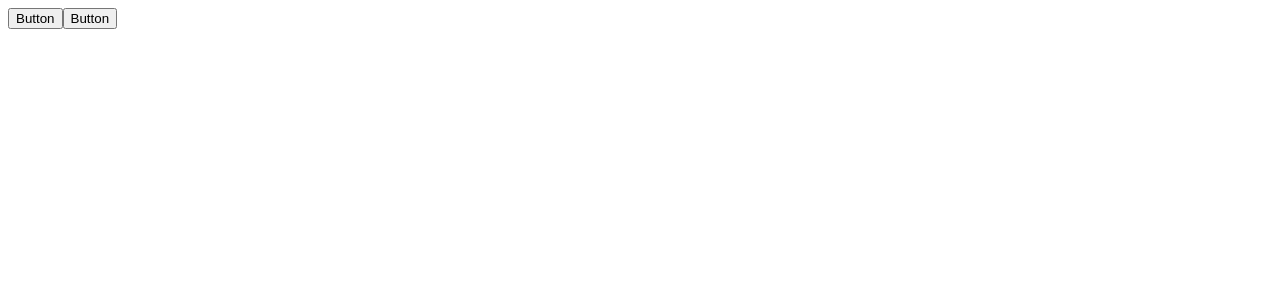
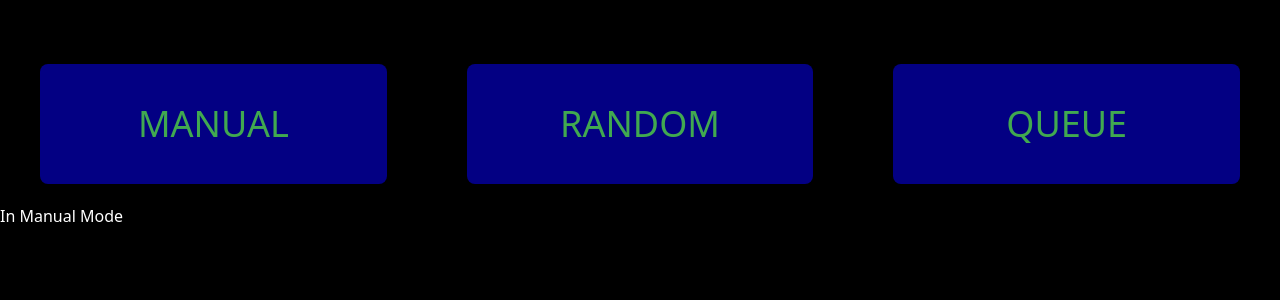
Before and after one commit to Arm412/NanoLeafCustomApp, a React (Create React App) app in the folder frontend/: page / in a window 1280 px wide. Shown: the top 300 px of the page. Built offline with nearby package versions, Linux system fonts and the light colour scheme; no server answers.

Commit message:
Commit progress
Add home page and some components for each mode

```diff
--- /dev/null
+++ b/frontend/craco.config.js
@@ -0,0 +1,11 @@
+// craco.config.js
+module.exports = {
+    style: {
+      postcss: {
+        plugins: [
+          require('tailwindcss'),
+          require('autoprefixer'),
+        ],
+      },
+    },
+  }
--- a/frontend/src/App.css
+++ b/frontend/src/App.css
@@ -0,0 +1,22 @@
+/* ./src/index.css */
+@tailwind base;
+@tailwind components;
+@tailwind utilities;
+
+.main-btn {
+    @apply  py-10 px-4 mb-5 rounded-lg;
+    min-width: 250px;
+  }
+  .btn-green {
+    background-color: theme('colors.secondarygreen');
+    color: theme('colors.primarygreen');
+  }
+
+.primary-bg-100 {
+  background-color: black;
+  min-height: 100vh;
+}
+
+.white-text {
+  color: white;
+}
--- /dev/null
+++ b/frontend/src/components/ManualMode.js
@@ -0,0 +1,11 @@
+import React from 'react'
+
+const ManualMode = () => {
+    return (
+        <div id="manualMode" className="w-full white-text" >
+            In Manual Mode
+        </div>
+    )
+}
+
+export default ManualMode
--- a/frontend/src/components/NanoLeafHome.js
+++ b/frontend/src/components/NanoLeafHome.js
@@ -1,22 +1,39 @@
 import React, { useState, useEffect, useRef } from 'react';
 import axios from 'axios';
+import QueueMode from "./QueueMode";
+import RandomMode from "./RandomMode";
+import ManualMode from "./ManualMode";
+
+const METHODS = {
+    GET: "GET",
+    POST: "POST"
+}
 
 export const NanoLeafHome = () => {
     const [effectsLoaded, setEffectsLoaded] = useState(true);
     const [updatingState, setUpdatingState] = useState(true);
+    const [nanoState, setNanoState] = useState('MANUAL');
     const effectsList = useRef([]);
 
     useEffect(() => {
+        const getFromNanoLeaf = async () => {
+            sendCommand("/getNanoLeafData", METHODS.GET)
+			.then((effectListJson) => {
+				effectsList.current = effectListJson;
+				setEffectsLoaded(true);
+			})
+			.catch((message) => {
+				console.log(message);
+			});
+        }
+        getFromNanoLeaf();
+    }, [])
+
+    useEffect(() => {
         // Did this to fix console warning
-        const fetchEffects = async (expressEndpoint) => {
-            if(!effectsLoaded){
-                effectsList.current = await sendCommand(expressEndpoint, "GET");
-                setEffectsLoaded(true);
-            } else {
-                console.log(effectsList.current);
-            }
+        if (effectsLoaded) {
+            console.log(effectsList.current);
         }
-        fetchEffects("/getNanoLeafData");
 	}, [effectsLoaded]);
 
     useEffect(() => {
@@ -35,10 +52,7 @@ export const NanoLeafHome = () => {
     // Do things with the config if needed
     const sendCommand = async (url, method) => {
         let data = null;
-        if(method === "POST"){
-
-            console.log("POST - URL: " + url);
-            console.log("Method: " + method);
+        if(method === METHODS.POST){
             var config = {
                 method: 'post',
                 url: url,
@@ -50,30 +64,32 @@ export const NanoLeafHome = () => {
                 console.log(data);
             }
         }
-        else if(method === "GET") {
-
-            console.log("GET - URL: " + url);
-            console.log("Method: " + method);
+        else if(method === METHODS.GET) {
             const data = await axios.get(url, {withCredentials: true});
             console.log(data.data);
             return data.data;
         }
-
     }
 
     return (
-        <div>
-            <button onClick={() => setEffectsLoaded(false)} >Button</button>
-            <button onClick={() => setUpdatingState(false)} >Button</button>
-            {effectsLoaded ?
-            <div>
-                {effectsList.current.map((effect) => (
-							<p key={effect}>
-								{effect}
-							</p>
-						))}
+        <div className="primary-bg-100 pt-16 w-screen">
+            <div className="flex-wrap flex w-full lg:flex-nowrap">
+                <div className="flex-1 mx-10 text-4xl">
+                    <button className="main-btn btn-green w-full" onClick={() => setNanoState("MANUAL")} >MANUAL</button>
+                </div>
+                <div className="flex-1 mx-10 text-4xl">
+                    <button className="main-btn btn-green w-full" onClick={() => setNanoState("RANDOM")} >RANDOM</button>
+                </div>
+                <div className="flex-1 mx-10 text-4xl">
+                    <button className="main-btn btn-green w-full" onClick={() => setNanoState("QUEUE")} >QUEUE</button>
+                </div>
             </div>
-             : <p>No Data Displayed</p>}
+            {nanoState === "MANUAL" ?
+            <ManualMode /> : null}
+            {nanoState === "RANDOM" ?
+            <RandomMode /> : null }
+            {nanoState === "QUEUE" ?
+            <QueueMode /> : null}
         </div>
     )
 }
--- /dev/null
+++ b/frontend/src/components/QueueMode.js
@@ -0,0 +1,12 @@
+import React from 'react'
+
+const QueueMode = () => {
+    return (
+        <div id="queueMode" className="w-full white-text">
+            <h5>Queue Mode</h5>
+            <p>Queue mode will allow you to queue up lights in any desired interval.</p>
+        </div>
+    )
+}
+
+export default QueueMode
--- /dev/null
+++ b/frontend/src/components/RandomMode.js
@@ -0,0 +1,11 @@
+import React from 'react'
+
+const RandomMode = () => {
+    return (
+        <div id="randomMode" className="w-full white-text">
+            In Random Mode
+        </div>
+    )
+}
+
+export default RandomMode
--- /dev/null
+++ b/frontend/tailwind.config.js
@@ -0,0 +1,15 @@
+module.exports = {
+  purge: ['./src/**/*.{js,jsx,ts,tsx}', './public/index.html'],
+  darkMode: false, // or 'media' or 'class'
+  theme: {
+    colors: {
+      primarygreen: '#41A950',
+      secondarygreen: '#030083',
+    },
+    extend: {},
+  },
+  variants: {
+    extend: {},
+  },
+  plugins: [],
+}
```
Also changed, not shown: frontend/package.json (+9 -3 lines), 2 other files (tests, documents, lock files or other folders).
